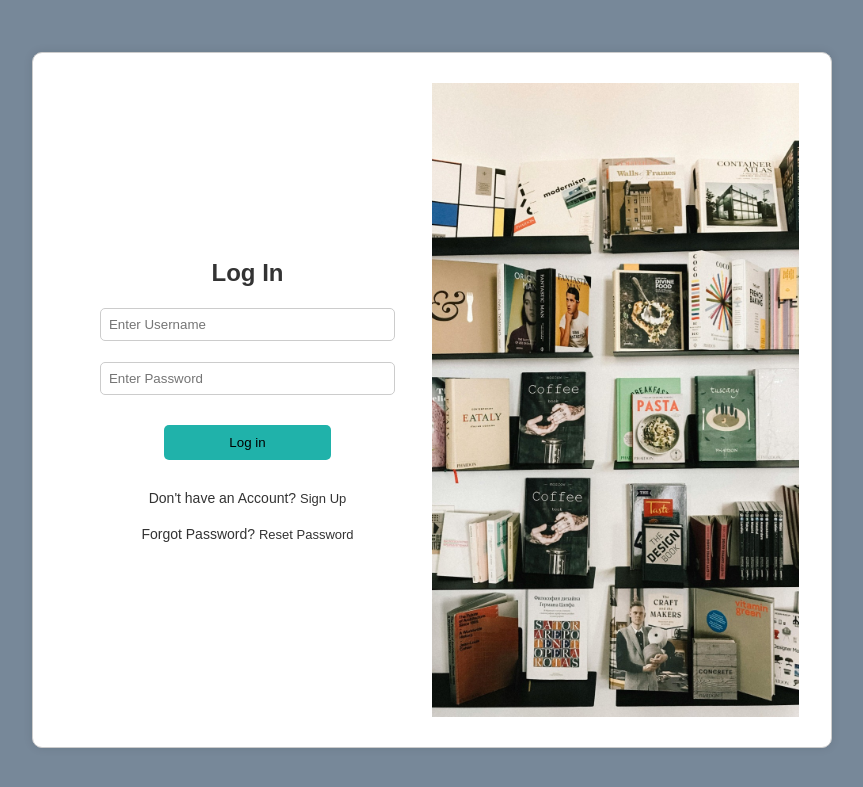
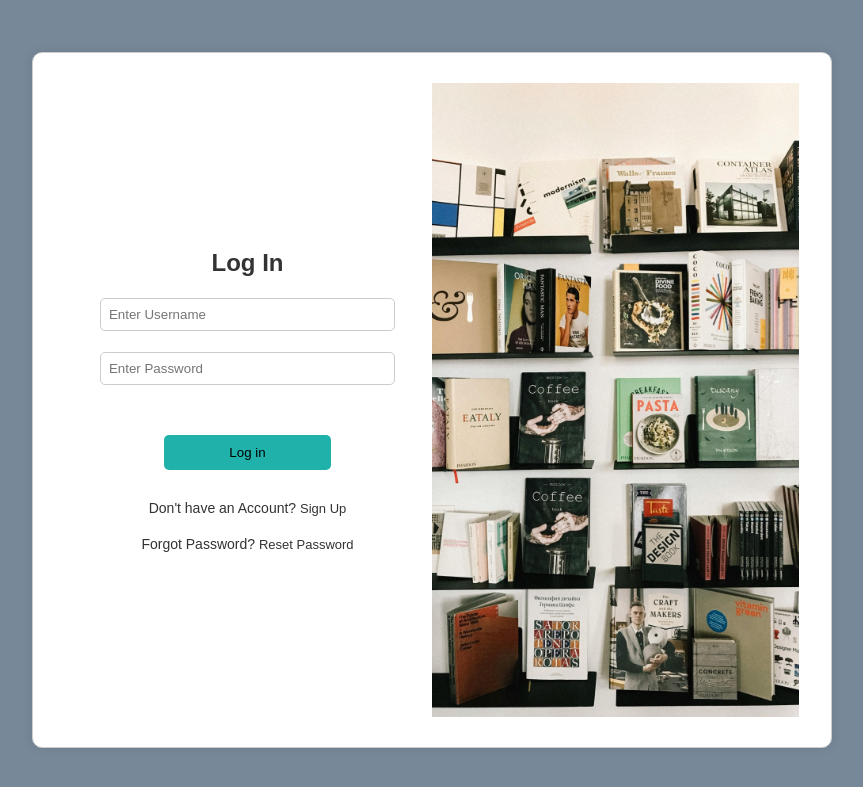
Before and after one commit to DulanjaliSankapaliKoswatte/Group11_LibryMangmnt, a PHP site: page /login.html in a window 1280 px wide. Shown: the top 787 px of the page, without its empty margins (208-1071 px from the left). Run offline with PHP 8.4, Linux system fonts and the light colour scheme; some libraries are stand-ins or nearby versions.

Commit message:
corrected the indentation of the re-capthca in the login page

```diff
--- a/ITIS_Project/librarymanagment.html
+++ b/ITIS_Project/librarymanagment.html
@@ -4,7 +4,7 @@
     <meta charset="UTF-8">
     <meta name="viewport" content="width=device-width, initial-scale=1.0">
     <title>Library Management</title>
-    <link rel="stylesheet" href="librarymanagment.css"> <!-- Ensure the CSS file is correctly named -->
+    <link rel="stylesheet" href="librarymanagment.css">
 </head>
 <body>
     <div class="container">
--- a/ITIS_Project/login.css
+++ b/ITIS_Project/login.css
@@ -140,3 +140,10 @@ button:hover{
     padding-right: 2px;
 
 }
+.g-recaptcha {
+    width: 65%;
+    margin-bottom: 20px;
+    display: flex;
+    justify-content: center;
+    margin-left: 65px;
+}
```
